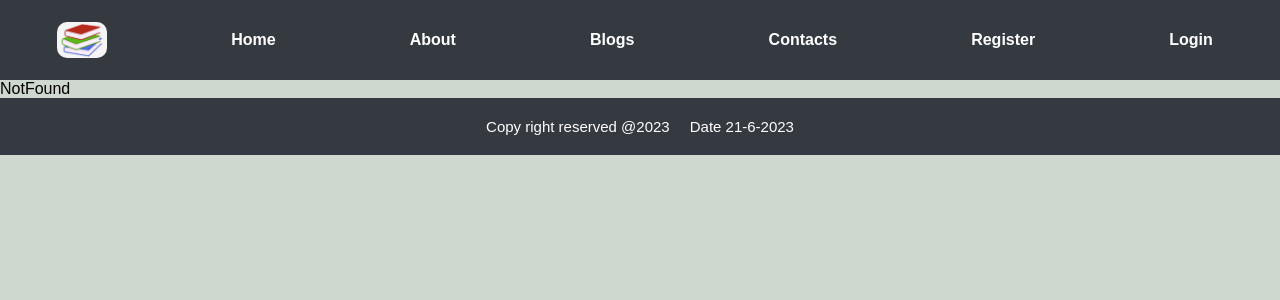
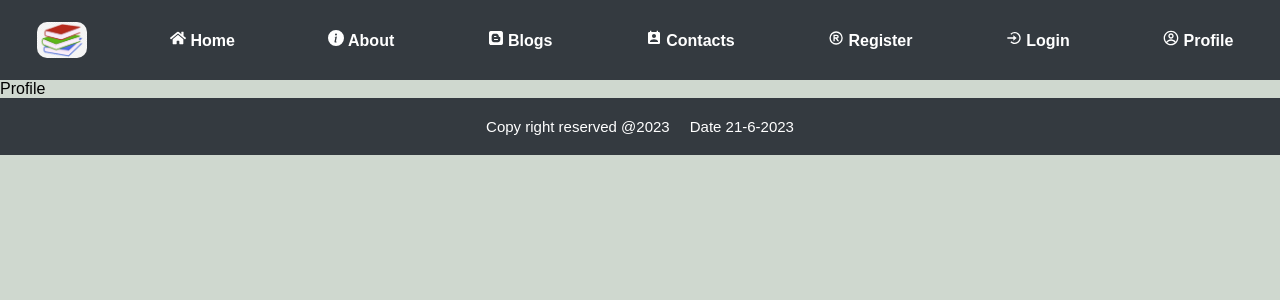
Before and after one commit to kemboi590/ReadWise-Blogging-Platform, a React (Vite) app in the folder ClientSide/: page /profile in a window 1280 px wide. Shown: the top 300 px of the page. Built offline with nearby package versions, Linux system fonts and the light colour scheme.

Commit message:
added react icons

```diff
--- a/ClientSide/src/App.jsx
+++ b/ClientSide/src/App.jsx
@@ -13,6 +13,7 @@ import Login from "./pages/Login/Login";
 import NotFound from "./pages/NotFound/NotFound";
 import TinyMCEEditor from "./pages/Blogs/TinyMCEEditor";
 import BlogPosts from "./pages/Blogs/BlogPosts";
+import Profile from "./pages/profile/Profile";
 
 function App() {
   return (
@@ -31,7 +32,8 @@ function App() {
           <Route path="/login" element={<Login />} />
           <Route path="*" element={<NotFound />} />
           <Route path="/createblog" element={<TinyMCEEditor />} />
-          <Route  path="/blogposts/:id"  element={<BlogPosts />} />
+          <Route path="/blogposts/:id" element={<BlogPosts />} />
+          <Route path="/profile" element={<Profile />} />
         </Routes>
 
         <Footer />
--- a/ClientSide/src/components/Navbar/Navbar.jsx
+++ b/ClientSide/src/components/Navbar/Navbar.jsx
@@ -6,6 +6,13 @@ import { Link } from "react-router-dom";
 import { useState } from "react";
 import icon from "../../images/icon.jpeg";
 import { FaBars } from "react-icons/fa";
+import { CgProfile } from "react-icons/cg";
+import { BiLogInCircle } from "react-icons/bi";
+import { BiRegistered } from "react-icons/bi";
+import { MdPermContactCalendar } from "react-icons/md";
+import { FaBlogger } from "react-icons/fa";
+import { BsFillInfoCircleFill } from "react-icons/bs";
+import { FaHome } from "react-icons/fa";
 
 function Navbar() {
   const [isOpen, setIsOpen] = useState(false);
@@ -15,27 +22,49 @@ function Navbar() {
         <img src={icon} alt="icon" className="icon" width="50px" />
 
         <Link to="/">
-          <li className="linkitem"> Home </li>
+          <li className="linkitem">
+            <FaHome /> Home{" "}
+          </li>
         </Link>
 
         <Link to="/about">
-          <li className="linkitem"> About</li>
+          <li className="linkitem">
+            <BsFillInfoCircleFill /> About
+          </li>
         </Link>
 
         <Link to="/blogs">
-          <li className="linkitem"> Blogs </li>
+          <li className="linkitem">
+            <FaBlogger /> Blogs{" "}
+          </li>
         </Link>
 
         <Link to="/contacts">
-          <li className="linkitem">Contacts </li>
+          <li className="linkitem">
+            <MdPermContactCalendar /> Contacts{" "}
+          </li>
         </Link>
 
         <Link to="/register">
-          <li className="linkitem"> Register</li>
+          <li className="linkitem">
+            <BiRegistered /> Register
+          </li>
         </Link>
 
         <Link to="/login">
-          <li className="linkitem"> Login </li>
+          <li className="linkitem">
+            <BiLogInCircle /> Login{" "}
+          </li>
+        </Link>
+
+        {/* <Link>
+          <li className="linkitem"> Logout </li>
+        </Link> */}
+
+        <Link to="/profile">
+          <li className="linkitem">
+            <CgProfile /> Profile{" "}
+          </li>
         </Link>
       </div>
       <div className="burger">
--- a/ClientSide/src/pages/Login/Login.jsx
+++ b/ClientSide/src/pages/Login/Login.jsx
@@ -32,6 +32,7 @@ function Login() {
       .then(({ data }) => {
         if (data.token) {
           navigate("/");
+          console.log(user)
           dispatch({type: "LOGIN_SUCCESS", payload: data});
         }
       })
--- /dev/null
+++ b/ClientSide/src/pages/profile/Profile.jsx
@@ -0,0 +1,13 @@
+import React from 'react'
+
+import { useContext } from 'react'
+import { Context } from 'react'
+
+
+function Profile() {
+  return (
+    <div>Profile</div>
+  )
+}
+
+export default Profile
```
Also changed, not shown: ClientSide/src/pages/profile/profile.css (added).
